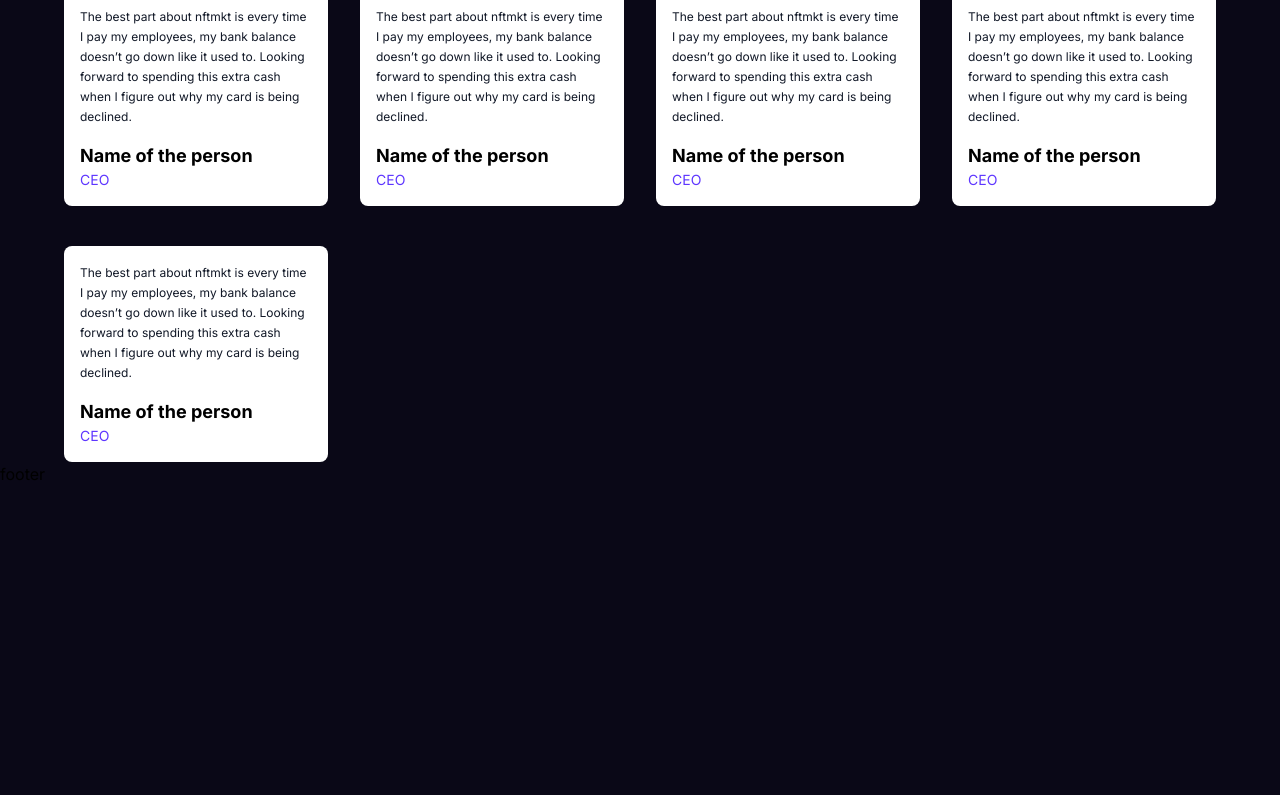
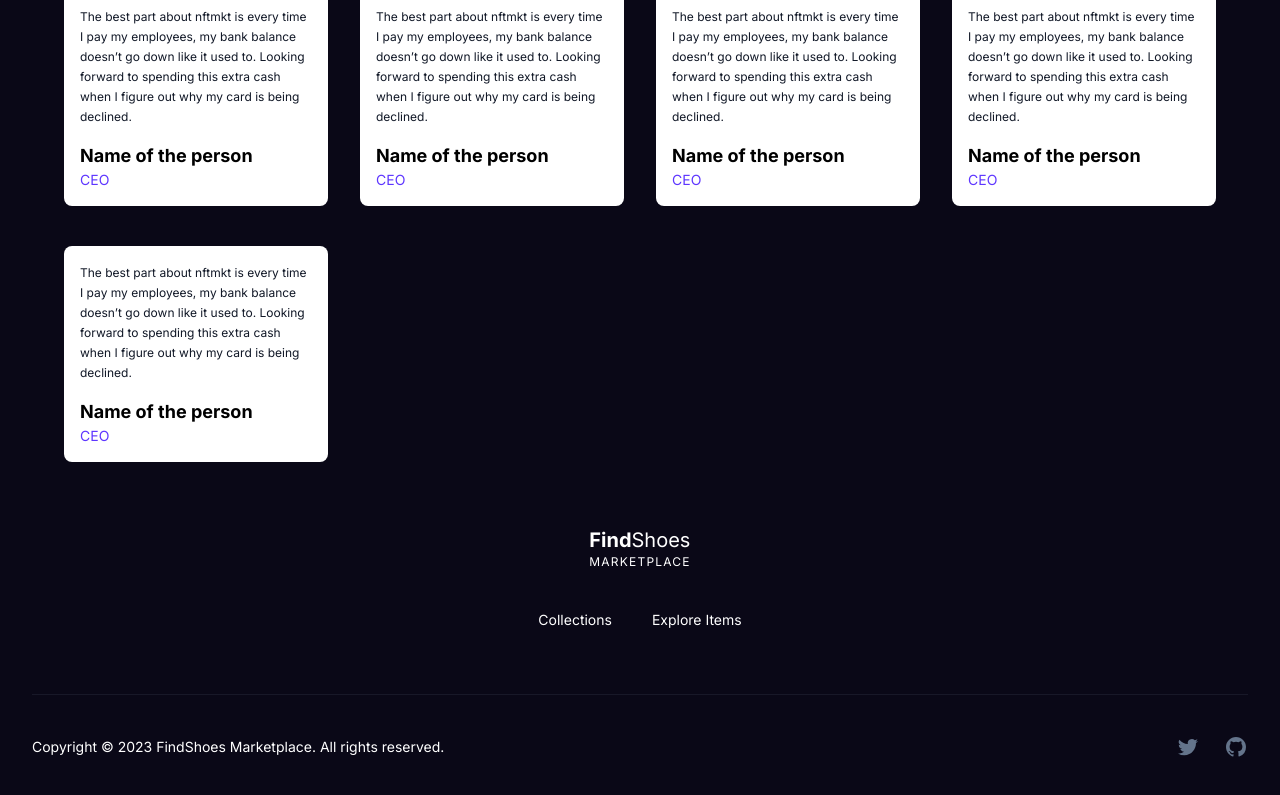
Before and after one commit to lukasbiscaro/FindShoes-front-end, a React (Create React App) app: page / in a window 1280 px wide. Shown: the part 2494-3289 px from the top of the page. Before the commit the page ends 2980 px from the top, so only its background shows below. Built offline with nearby package versions, Linux system fonts and the light colour scheme.

Commit message:
footer done

```diff
--- a/src/components/Footer.js
+++ b/src/components/Footer.js
@@ -3,7 +3,43 @@
 const Footer = () => {
     return (
         <>
-            <h1>footer</h1>
+            <footer class="">
+                <div class="mx-auto max-w-7xl px-4 sm:px-6 lg:px-8">
+                    <div class="py-16">
+                        <div className='flex justify-center'>
+                            <a aria-label="Home" href="/" className='flex justify-center'>
+                                <div className="text-white hover:text-highlightPrimary2">
+                                    <h1 className="font-bold text-sm sm:text-xl">Find<span className="font-light">Shoes</span></h1>
+                                    <h2 className="font-light tracking-widest uppercase text-xs sm:text-xs">Marketplace</h2>
+                                </div>
+                            </a>
+                        </div>
+                        <nav class="mt-10 text-sm" aria-label="quick links">
+                            <div class="-my-1 flex justify-center gap-x-6">
+                                <a class="inline-block rounded-lg py-1 px-2 text-sm text-white hover:opacity-80 hover:text-gray-400" href="/collections">Collections</a>
+                                <a class="inline-block rounded-lg py-1 px-2 text-sm text-white hover:opacity-80 hover:text-gray-400" href="/exploreItems">Explore Items</a>
+                            </div>
+                        </nav>
+                    </div>
+                    <div class="flex flex-col items-center border-t border-slate-400/10 py-10 sm:flex-row-reverse sm:justify-between">
+                        <div class="flex gap-x-6">
+                            <a class="group" aria-label="FindShoes on Twitter" href="https://twitter.com">
+                                <svg aria-hidden="true" class="h-6 w-6 fill-slate-500 group-hover:fill-slate-700">
+                                    <path d="M8.29 20.251c7.547 0 11.675-6.253 11.675-11.675 0-.178 0-.355-.012-.53A8.348 8.348 0 0 0 22 5.92a8.19 8.19 0 0 1-2.357.646 4.118 4.118 0 0 0 1.804-2.27 8.224 8.224 0 0 1-2.605.996 4.107 4.107 0 0 0-6.993 3.743 11.65 11.65 0 0 1-8.457-4.287 4.106 4.106 0 0 0 1.27 5.477A4.073 4.073 0 0 1 2.8 9.713v.052a4.105 4.105 0 0 0 3.292 4.022 4.093 4.093 0 0 1-1.853.07 4.108 4.108 0 0 0 3.834 2.85A8.233 8.233 0 0 1 2 18.407a11.615 11.615 0 0 0 6.29 1.84"></path>
+                                </svg>
+                            </a>
+                            <a class="group" aria-label="FindShoes on GitHub" href="https://github.com">
+                                <svg aria-hidden="true" class="h-6 w-6 fill-slate-500 group-hover:fill-slate-700">
+                                    <path d="M12 2C6.477 2 2 6.484 2 12.017c0 4.425 2.865 8.18 6.839 9.504.5.092.682-.217.682-.483 0-.237-.008-.868-.013-1.703-2.782.605-3.369-1.343-3.369-1.343-.454-1.158-1.11-1.466-1.11-1.466-.908-.62.069-.608.069-.608 1.003.07 1.531 1.032 1.531 1.032.892 1.53 2.341 1.088 2.91.832.092-.647.35-1.088.636-1.338-2.22-.253-4.555-1.113-4.555-4.951 0-1.093.39-1.988 1.029-2.688-.103-.253-.446-1.272.098-2.65 0 0 .84-.27 2.75 1.026A9.564 9.564 0 0 1 12 6.844a9.59 9.59 0 0 1 2.504.337c1.909-1.296 2.747-1.027 2.747-1.027.546 1.379.202 2.398.1 2.651.64.7 1.028 1.595 1.028 2.688 0 3.848-2.339 4.695-4.566 4.943.359.309.678.92.678 1.855 0 1.338-.012 2.419-.012 2.747 0 .268.18.58.688.482A10.02 10.02 0 0 0 22 12.017C22 6.484 17.522 2 12 2Z"></path>
+                                </svg>
+                            </a>
+                        </div>
+                        <p class="mt-6 text-sm text-white sm:mt-0">
+                            Copyright © 2023 FindShoes Marketplace. All rights reserved.
+                        </p>
+                    </div>
+                </div>
+            </footer>
         </>
     )
 }
--- a/src/pages/HomePage.js
+++ b/src/pages/HomePage.js
@@ -429,7 +429,6 @@
                         </div>
                     </div>
                 </div>
-
             </main>
 
             <Footer />
```
